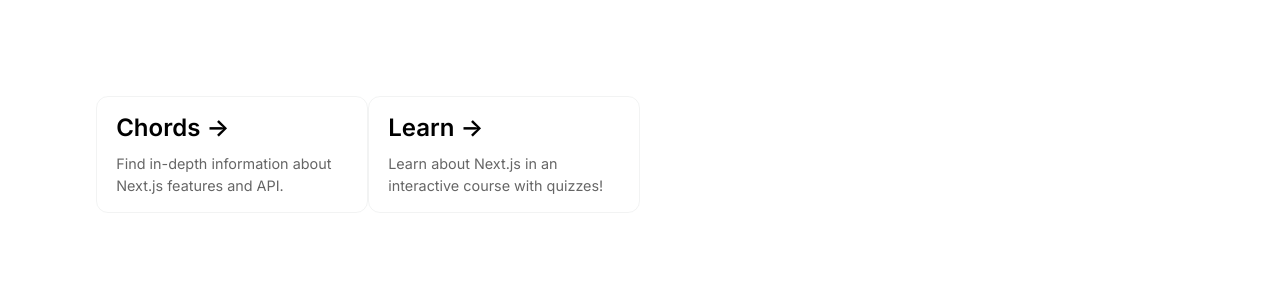
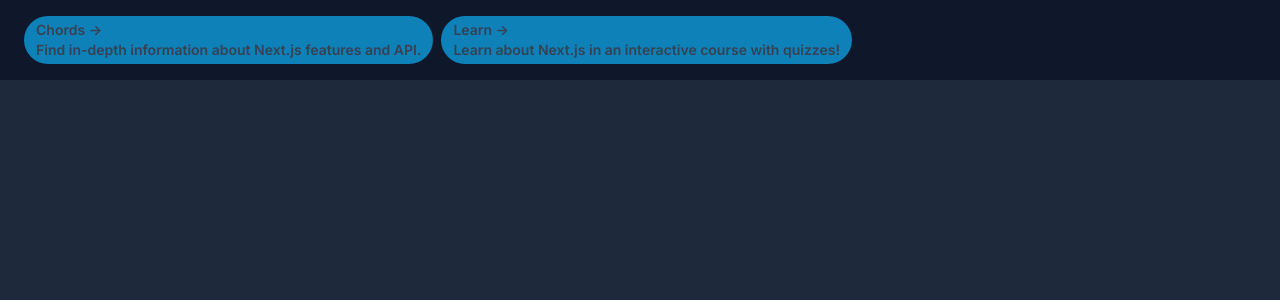
Before and after one commit to domgan/chord-shift, a Next.js app: page / in a window 1280 px wide. Shown: the top 300 px of the page. Built offline with nearby package versions, Linux system fonts and the light colour scheme.

Commit message:
feat: tailwind implementation

```diff
--- a/package.json
+++ b/package.json
@@ -13,12 +13,14 @@
     "@types/node": "18.11.18",
     "@types/react": "18.0.26",
     "@types/react-dom": "18.0.10",
+    "autoprefixer": "^10.4.13",
     "eslint": "8.31.0",
     "eslint-config-next": "13.1.1",
     "next": "13.1.1",
+    "postcss": "^8.4.21",
     "react": "18.2.0",
     "react-dom": "18.2.0",
-    "react-dropdown-select": "^4.9.3",
+    "tailwindcss": "^3.2.4",
     "typescript": "4.9.4"
   }
 }
--- a/pages/_app.tsx
+++ b/pages/_app.tsx
@@ -1,4 +1,5 @@
 import '../styles/globals.css'
+import 'tailwindcss/tailwind.css';
 import type { AppProps } from 'next/app'
 
 export default function App({ Component, pageProps }: AppProps) {
--- a/pages/chords.tsx
+++ b/pages/chords.tsx
@@ -8,12 +8,12 @@ export default function Chords() {
   const [showChordBuilder, setShowChordBuilder] = useState<boolean>(false)
 
   return (
-    <div className={styles.main}>
+    <div className='grid'>
       {showChordBuilder
         ? (<ChordBuilder chords={chords} setShowChordBuilder={setShowChordBuilder} />)
         : (<div className={styles.grid_chords}>
           {chords.map(chord => <ChordCard chord={chord} chords={chords} setChords={setChords} />)}
-          <a onClick={() => setShowChordBuilder(true)} className={styles.card}>+</a>
+          <a onClick={() => setShowChordBuilder(true)} className='inline-block bg-gray-200 rounded-full px-3 py-1 text-sm font-semibold text-gray-700 mr-2 mb-2 bg-sky-500/75'>+</a>
         </div>)
       }
     </div>
--- a/pages/index.tsx
+++ b/pages/index.tsx
@@ -1,7 +1,6 @@
 import Head from 'next/head'
-import Image from 'next/image'
 import { Inter } from '@next/font/google'
-import styles from '../styles/Home.module.css'
+// import '../styles/Home.module.css'
 import Link from 'next/link'
 
 const inter = Inter({ subsets: ['latin'] })
@@ -15,20 +14,11 @@ export default function Home() {
         <meta name="viewport" content="width=device-width, initial-scale=1" />
         <link rel="icon" href="/favicon.ico" />
       </Head>
-      <main className={styles.main}>
-        {/* <div className={styles.description}>
-          <p>
-            Get started by editing&nbsp;
-            <code className={styles.code}>pages/index.tsx</code>
-          </p>
-          <p>
-            Go to chords organizer <Link href='/chords'>here</Link>
-          </p>
-        </div> */}
-        <div className={styles.grid}>
+      <main className='bg-slate-900'>
+        <div className='px-6 pt-4 pb-2'>
           <Link
             href='/chords'
-            className={styles.card}
+            className='inline-block bg-gray-200 rounded-full px-3 py-1 text-sm font-semibold text-gray-700 mr-2 mb-2 bg-sky-500/75'
           // target="_blank"
           // rel="noopener noreferrer"
           >
@@ -41,7 +31,7 @@ export default function Home() {
           </Link>
           <a
             href="https://nextjs.org/learn?utm_source=create-next-app&utm_medium=default-template&utm_campaign=create-next-app"
-            className={styles.card}
+            className='inline-block bg-gray-200 rounded-full px-3 py-1 text-sm font-semibold text-gray-700 mr-2 mb-2 bg-sky-500/75'
             target="_blank"
             rel="noopener noreferrer"
           >
--- /dev/null
+++ b/postcss.config.js
@@ -0,0 +1,6 @@
+module.exports = {
+  plugins: {
+    tailwindcss: {},
+    autoprefixer: {},
+  },
+}
--- a/styles/Home.module.css
+++ b/styles/Home.module.css
@@ -1,281 +1,132 @@
-.main {
-  display: flex;
-  flex-direction: column;
-  justify-content: space-between;
-  align-items: center;
-  padding: 6rem;
-  min-height: 100vh;
+.body {
+  font-family: -apple-system, BlinkMacSystemFont, "Segoe UI", Roboto, Helvetica,
+    Arial, sans-serif, "Apple Color Emoji", "Segoe UI Emoji", "Segoe UI Symbol";
 }
 
-.description {
-  display: inherit;
-  justify-content: inherit;
-  align-items: inherit;
-  font-size: 0.85rem;
-  max-width: var(--max-width);
-  width: 100%;
-  z-index: 2;
-  font-family: var(--font-mono);
+.main-container {
+  padding: 30px;
 }
 
-.description a {
-  display: flex;
-  justify-content: center;
-  align-items: center;
-  gap: 0.5rem;
+/* HEADING */
+
+.heading {
+  text-align: center;
 }
 
-.description p {
-  position: relative;
-  margin: 0;
-  padding: 1rem;
-  background-color: rgba(var(--callout-rgb), 0.5);
-  border: 1px solid rgba(var(--callout-border-rgb), 0.3);
-  border-radius: var(--border-radius);
+.heading__title {
+  font-weight: 600;
 }
 
-.code {
-  font-weight: 700;
-  font-family: var(--font-mono);
+.heading__credits {
+  margin: 10px 0px;
+  color: #888888;
+  font-size: 25px;
+  transition: all 0.5s;
 }
 
-.grid {
-  display: grid;
-  grid-template-columns: repeat(4, minmax(25%, auto));
-  width: var(--max-width);
-  max-width: 100%;
+.heading__link {
+  text-decoration: none;
 }
 
-.grid_chords {
-  display: grid;
-  grid-template-columns: repeat(4, minmax(25%, auto));
-  text-align: center;
-  width: 20%;
-  max-width: 100%;
+.heading__credits .heading__link {
+  color: inherit;
+}
+
+/* CARDS */
+
+.cards {
+  display: flex;
+  flex-wrap: wrap;
+  justify-content: space-between;
 }
 
 .card {
-  padding: 1rem 1.2rem;
-  border-radius: var(--border-radius);
-  background: rgba(var(--card-rgb), 0);
-  border: 1px solid rgba(var(--card-border-rgb), .1);
-  transition: background 200ms, border 200ms;
+  margin: 20px;
+  padding: 20px;
+  width: 500px;
+  min-height: 200px;
+  display: grid;
+  grid-template-rows: 20px 50px 1fr 50px;
+  border-radius: 10px;
+  box-shadow: 0px 6px 10px rgba(0, 0, 0, 0.25);
+  transition: all 0.2s;
 }
 
-.card span {
-  display: inline-block;
-  transition: transform 200ms;
+.card:hover {
+  box-shadow: 0px 6px 10px rgba(0, 0, 0, 0.4);
+  transform: scale(1.01);
 }
 
-.card h2 {
-  font-weight: 600;
-  margin-bottom: 0.7rem;
+.card__link,
+.card__exit,
+.card__icon {
+  position: relative;
+  text-decoration: none;
+  color: rgba(255, 255, 255, 0.9);
 }
 
-.card p {
-  margin: 0;
-  opacity: 0.6;
-  font-size: 0.9rem;
-  line-height: 1.5;
-  max-width: 30ch;
+.card__link::after {
+  position: absolute;
+  top: 25px;
+  left: 0;
+  content: "";
+  width: 0%;
+  height: 3px;
+  background-color: rgba(255, 255, 255, 0.6);
+  transition: all 0.5s;
 }
 
-.center {
-  display: flex;
-  justify-content: center;
-  align-items: center;
-  position: relative;
-  padding: 4rem 0;
+.card__link:hover::after {
+  width: 100%;
 }
 
-.center::before {
-  background: var(--secondary-glow);
-  border-radius: 50%;
-  width: 480px;
-  height: 360px;
-  margin-left: -400px;
+.card__exit {
+  grid-row: 1/2;
+  justify-self: end;
 }
 
-.center::after {
-  background: var(--primary-glow);
-  width: 240px;
-  height: 180px;
-  z-index: -1;
+.card__icon {
+  grid-row: 2/3;
+  font-size: 30px;
 }
 
-.center::before,
-.center::after {
-  content: '';
-  left: 50%;
-  position: absolute;
-  filter: blur(45px);
-  transform: translateZ(0);
+.card__title {
+  grid-row: 3/4;
+  font-weight: 400;
+  color: #ffffff;
 }
 
-.logo,
-.thirteen {
-  position: relative;
+.card__apply {
+  grid-row: 4/5;
+  align-self: center;
 }
 
-.thirteen {
-  display: flex;
-  justify-content: center;
-  align-items: center;
-  width: 75px;
-  height: 75px;
-  padding: 25px 10px;
-  margin-left: 16px;
-  transform: translateZ(0);
-  border-radius: var(--border-radius);
-  overflow: hidden;
-  box-shadow: 0px 2px 8px -1px #0000001a;
+/* CARD BACKGROUNDS */
+
+.card-1 {
+  background: radial-gradient(#1fe4f5, #3fbafe);
 }
 
-.thirteen::before,
-.thirteen::after {
-  content: '';
-  position: absolute;
-  z-index: -1;
+.card-2 {
+  background: radial-gradient(#fbc1cc, #fa99b2);
 }
 
-/* Conic Gradient Animation */
-.thirteen::before {
-  animation: 6s rotate linear infinite;
-  width: 200%;
-  height: 200%;
-  background: var(--tile-border);
+.card-3 {
+  background: radial-gradient(#76b2fe, #b69efe);
 }
 
-/* Inner Square */
-.thirteen::after {
-  inset: 0;
-  padding: 1px;
-  border-radius: var(--border-radius);
-  background: linear-gradient(to bottom right,
-      rgba(var(--tile-start-rgb), 1),
-      rgba(var(--tile-end-rgb), 1));
-  background-clip: content-box;
+.card-4 {
+  background: radial-gradient(#60efbc, #58d5c9);
 }
 
-/* Enable hover only on non-touch devices */
-@media (hover: hover) and (pointer: fine) {
-  .card:hover {
-    background: rgba(var(--card-rgb), 0.1);
-    border: 1px solid rgba(var(--card-border-rgb), 0.15);
-  }
+.card-5 {
+  background: radial-gradient(#f588d8, #c0a3e5);
+}
 
-  .card:hover span {
-    transform: translateX(4px);
+/* RESPONSIVE */
+
+@media (max-width: 1600px) {
+  .cards {
+    justify-content: center;
   }
 }
-
-@media (prefers-reduced-motion) {
-  .thirteen::before {
-    animation: none;
-  }
-
-  .card:hover span {
-    transform: none;
-  }
-}
-
-/* Mobile */
-@media (max-width: 700px) {
-  .content {
-    padding: 4rem;
-  }
-
-  .grid {
-    grid-template-columns: 1fr;
-    margin-bottom: 120px;
-    max-width: 320px;
-    text-align: center;
-  }
-
-  .card {
-    padding: 1rem 2.5rem;
-  }
-
-  .card h2 {
-    margin-bottom: 0.5rem;
-  }
-
-  .center {
-    padding: 8rem 0 6rem;
-  }
-
-  .center::before {
-    transform: none;
-    height: 300px;
-  }
-
-  .description {
-    font-size: 0.8rem;
-  }
-
-  .description a {
-    padding: 1rem;
-  }
-
-  .description p,
-  .description div {
-    display: flex;
-    justify-content: center;
-    position: fixed;
-    width: 100%;
-  }
-
-  .description p {
-    align-items: center;
-    inset: 0 0 auto;
-    padding: 2rem 1rem 1.4rem;
-    border-radius: 0;
-    border: none;
-    border-bottom: 1px solid rgba(var(--callout-border-rgb), 0.25);
-    background: linear-gradient(to bottom,
-        rgba(var(--background-start-rgb), 1),
-        rgba(var(--callout-rgb), 0.5));
-    background-clip: padding-box;
-    backdrop-filter: blur(24px);
-  }
-
-  .description div {
-    align-items: flex-end;
-    pointer-events: none;
-    inset: auto 0 0;
-    padding: 2rem;
-    height: 200px;
-    background: linear-gradient(to bottom,
-        transparent 0%,
-        rgb(var(--background-end-rgb)) 40%);
-    z-index: 1;
-  }
-}
-
-/* Tablet and Smaller Desktop */
-@media (min-width: 701px) and (max-width: 1120px) {
-  .grid {
-    grid-template-columns: repeat(2, 50%);
-  }
-}
-
-@media (prefers-color-scheme: dark) {
-  .vercelLogo {
-    filter: invert(1);
-  }
-
-  .logo,
-  .thirteen img {
-    filter: invert(1) drop-shadow(0 0 0.3rem #ffffff70);
-  }
-}
-
-@keyframes rotate {
-  from {
-    transform: rotate(360deg);
-  }
-
-  to {
-    transform: rotate(0deg);
-  }
-}
--- a/styles/globals.css
+++ b/styles/globals.css
@@ -1,107 +1,19 @@
+@tailwind base;
+@tailwind components;
+@tailwind utilities;
+
 :root {
-  --max-width: 1100px;
-  --border-radius: 12px;
-  --font-mono: ui-monospace, Menlo, Monaco, 'Cascadia Mono', 'Segoe UI Mono',
-    'Roboto Mono', 'Oxygen Mono', 'Ubuntu Monospace', 'Source Code Pro',
-    'Fira Mono', 'Droid Sans Mono', 'Courier New', monospace;
+  --green: #3FE79E;
+  --dark: #0F0235;
+  --off-white: #F5F5F3;
 
-  --foreground-rgb: 0, 0, 0;
-  --background-start-rgb: 214, 219, 220;
-  --background-end-rgb: 255, 255, 255;
+  --space-sm: 0.5rem;
+  --space-md: 1rem;
+  --space-lg: 1.5rem;
 
-  --primary-glow: conic-gradient(
-    from 180deg at 50% 50%,
-    #16abff33 0deg,
-    #0885ff33 55deg,
-    #54d6ff33 120deg,
-    #0071ff33 160deg,
-    transparent 360deg
-  );
-  --secondary-glow: radial-gradient(
-    rgba(255, 255, 255, 1),
-    rgba(255, 255, 255, 0)
-  );
+  --font-size-sm: 0.5rem;
+  --font-size-md: 1rem;
+  --font-size-lg: 2rem;
 
-  --tile-start-rgb: 239, 245, 249;
-  --tile-end-rgb: 228, 232, 233;
-  --tile-border: conic-gradient(
-    #00000080,
-    #00000040,
-    #00000030,
-    #00000020,
-    #00000010,
-    #00000010,
-    #00000080
-  );
-
-  --callout-rgb: 238, 240, 241;
-  --callout-border-rgb: 172, 175, 176;
-  --card-rgb: 180, 185, 188;
-  --card-border-rgb: 131, 134, 135;
+  background-color: rgb(30 41 59);
 }
-
-@media (prefers-color-scheme: dark) {
-  :root {
-    --foreground-rgb: 255, 255, 255;
-    --background-start-rgb: 0, 0, 0;
-    --background-end-rgb: 0, 0, 0;
-
-    --primary-glow: radial-gradient(rgba(1, 65, 255, 0.4), rgba(1, 65, 255, 0));
-    --secondary-glow: linear-gradient(
-      to bottom right,
-      rgba(1, 65, 255, 0),
-      rgba(1, 65, 255, 0),
-      rgba(1, 65, 255, 0.3)
-    );
-
-    --tile-start-rgb: 2, 13, 46;
-    --tile-end-rgb: 2, 5, 19;
-    --tile-border: conic-gradient(
-      #ffffff80,
-      #ffffff40,
-      #ffffff30,
-      #ffffff20,
-      #ffffff10,
-      #ffffff10,
-      #ffffff80
-    );
-
-    --callout-rgb: 20, 20, 20;
-    --callout-border-rgb: 108, 108, 108;
-    --card-rgb: 100, 100, 100;
-    --card-border-rgb: 200, 200, 200;
-  }
-}
-
-* {
-  box-sizing: border-box;
-  padding: 0;
-  margin: 0;
-}
-
-html,
-body {
-  max-width: 100vw;
-  overflow-x: hidden;
-}
-
-body {
-  color: rgb(var(--foreground-rgb));
-  /* background: linear-gradient(
-      to bottom,
-      transparent,
-      rgb(var(--background-end-rgb))
-    )
-    rgb(var(--background-start-rgb)); */
-}
-
-a {
-  color: inherit;
-  text-decoration: none;
-}
-
-@media (prefers-color-scheme: dark) {
-  html {
-    color-scheme: dark;
-  }
-}
```
Also changed, not shown: components/chord-builder.tsx (+33 -21 lines), components/chord.tsx (+3 -4 lines), styles/chords.module.css (+10 -0 lines), tailwind.config.js (added, +11 -0 lines), 1 other file (tests, documents, lock files or other folders).
